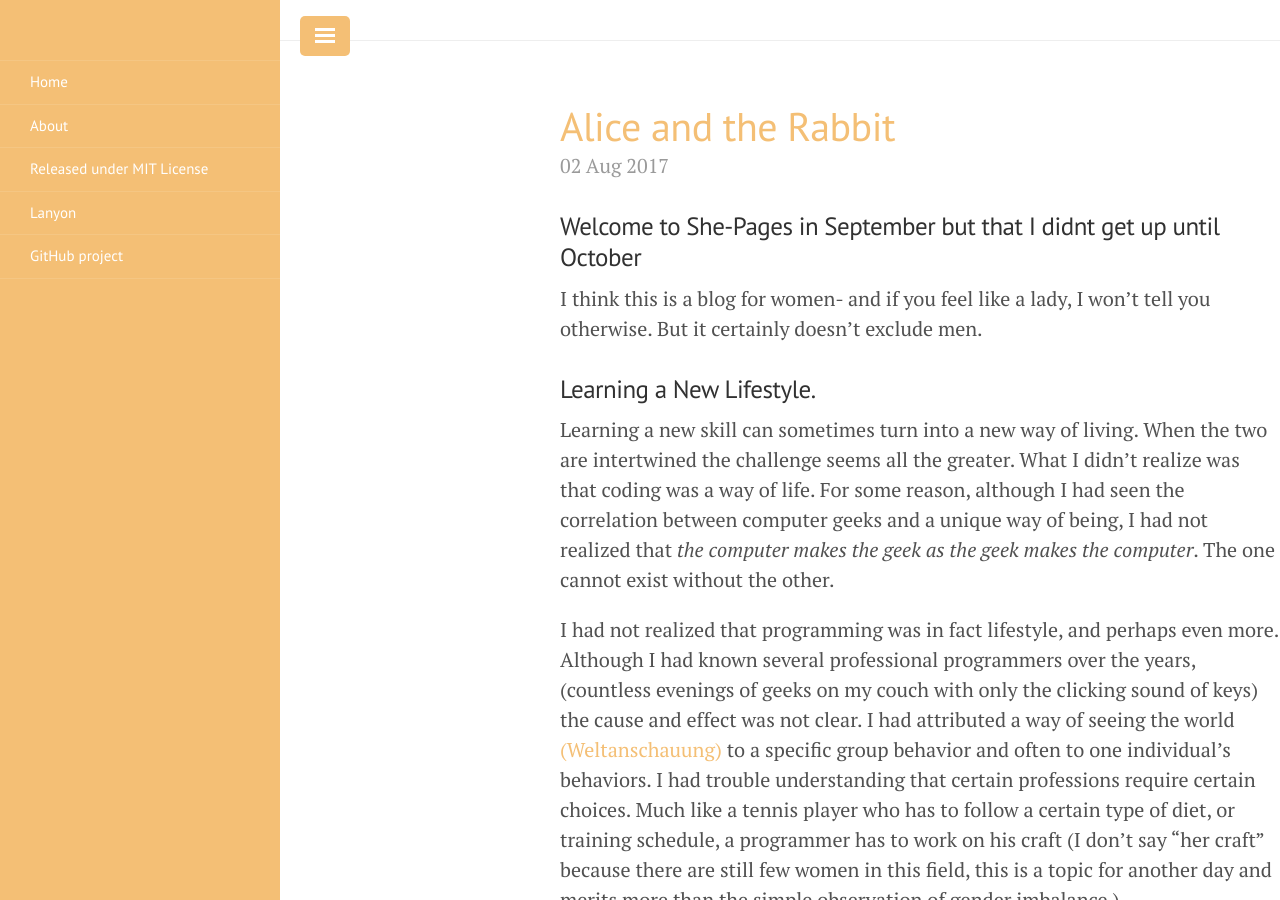
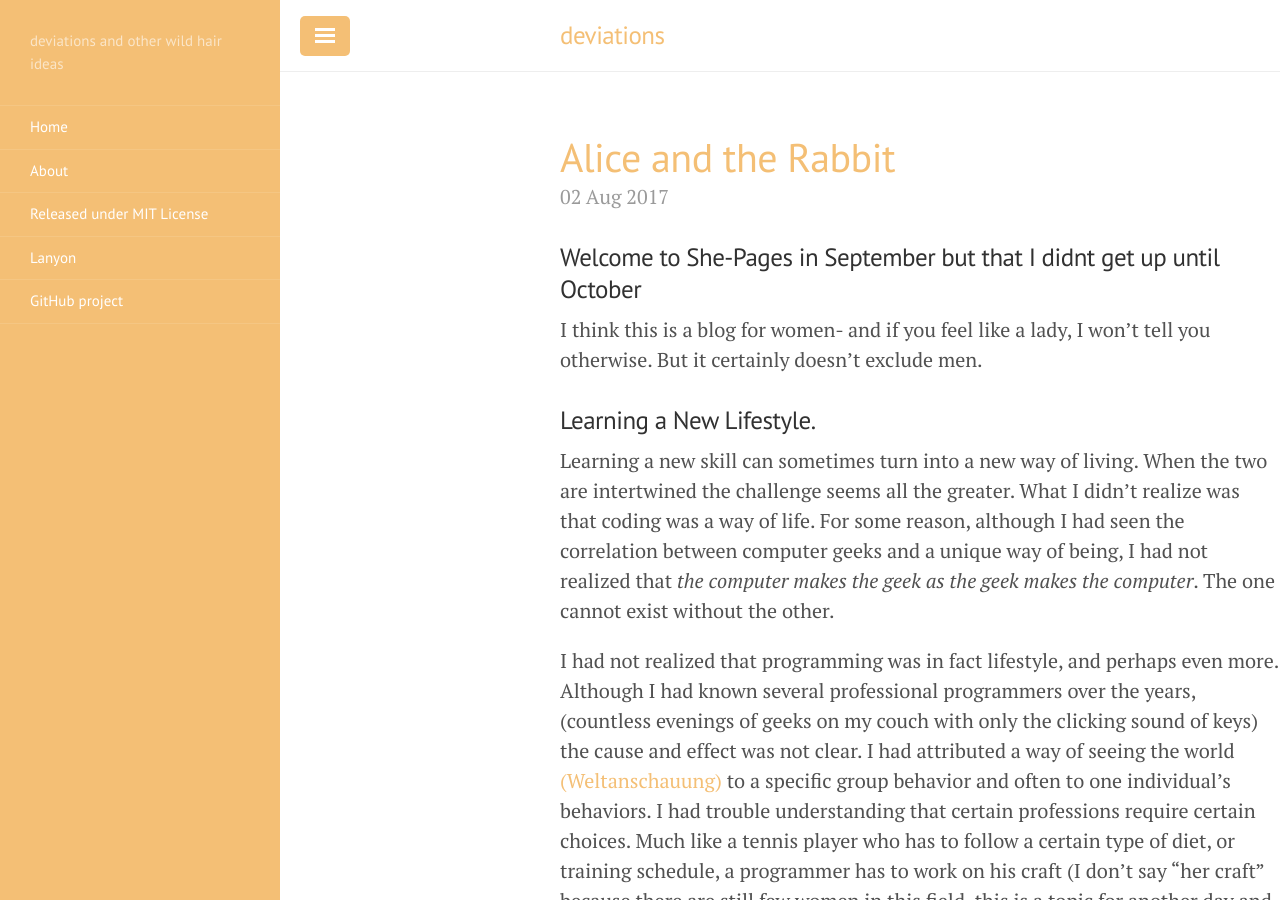
Before and after one commit to shelleycavaness/deviations, a Jekyll site: the page built from index.html, in a window 1280 px wide and 900 px high. Built offline with Jekyll 4.4.1, drawn with Linux system fonts in a browser that asks for light colours; the list of posts is cut into pages by our own code.

```diff
--- a/_config.yml
+++ b/_config.yml
@@ -2,12 +2,12 @@
 #
 # Use of `relative_permalinks` ensures post links from the index work properly.
 permalink:           pretty
-relative_permalinks: true
+relative_permalinks: false
 
 # Setup
-title:               ''
+title:               deviations
 tagline:             ''
-description:         ''
+description:         deviations and other wild hair ideas
 url:                 ''
 baseurl:             'https://shelleycavaness.github.io/deviations'
 paginate:            5
--- a/_devconfig.yml
+++ b/_devconfig.yml
@@ -2,7 +2,7 @@
 #
 # Use of `relative_permalinks` ensures post links from the index work properly.
 permalink:           pretty
-relative_permalinks: true
+relative_permalinks: false
 
 # Setup
 title:               ''
```
